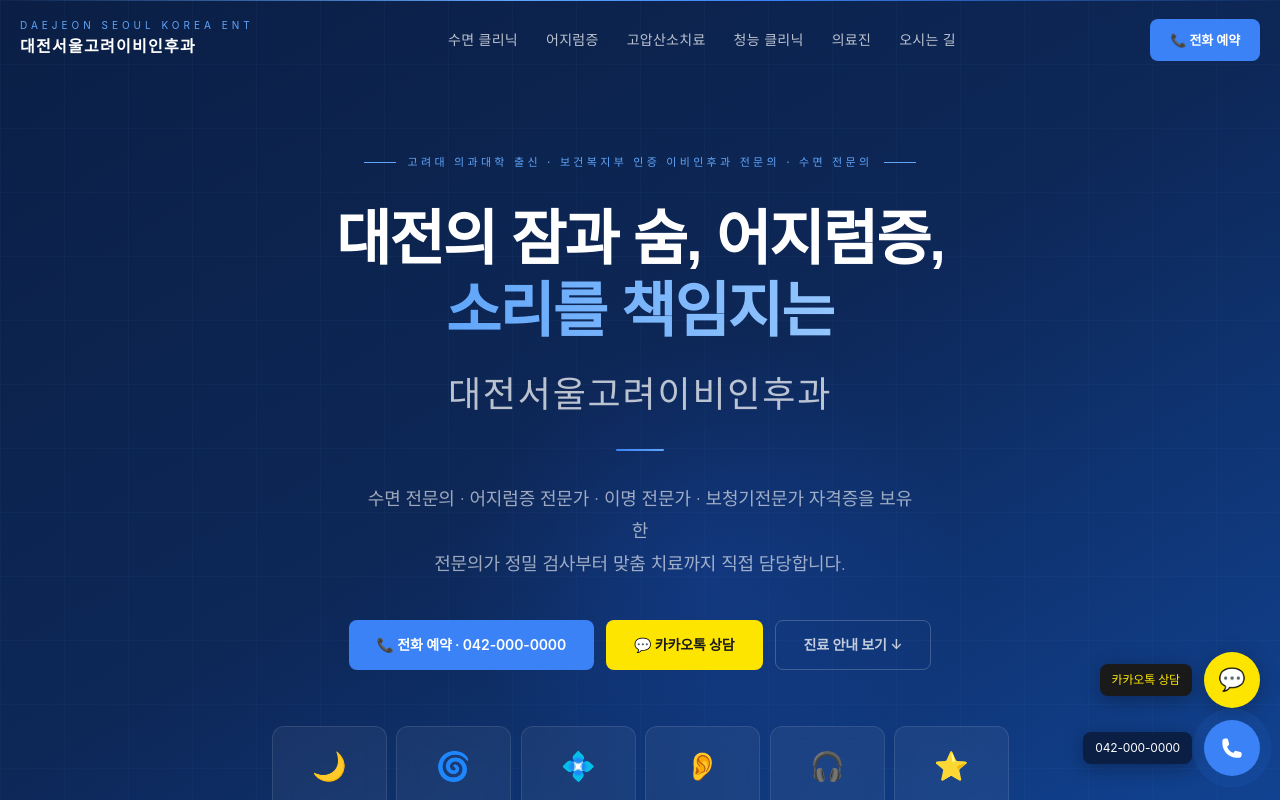
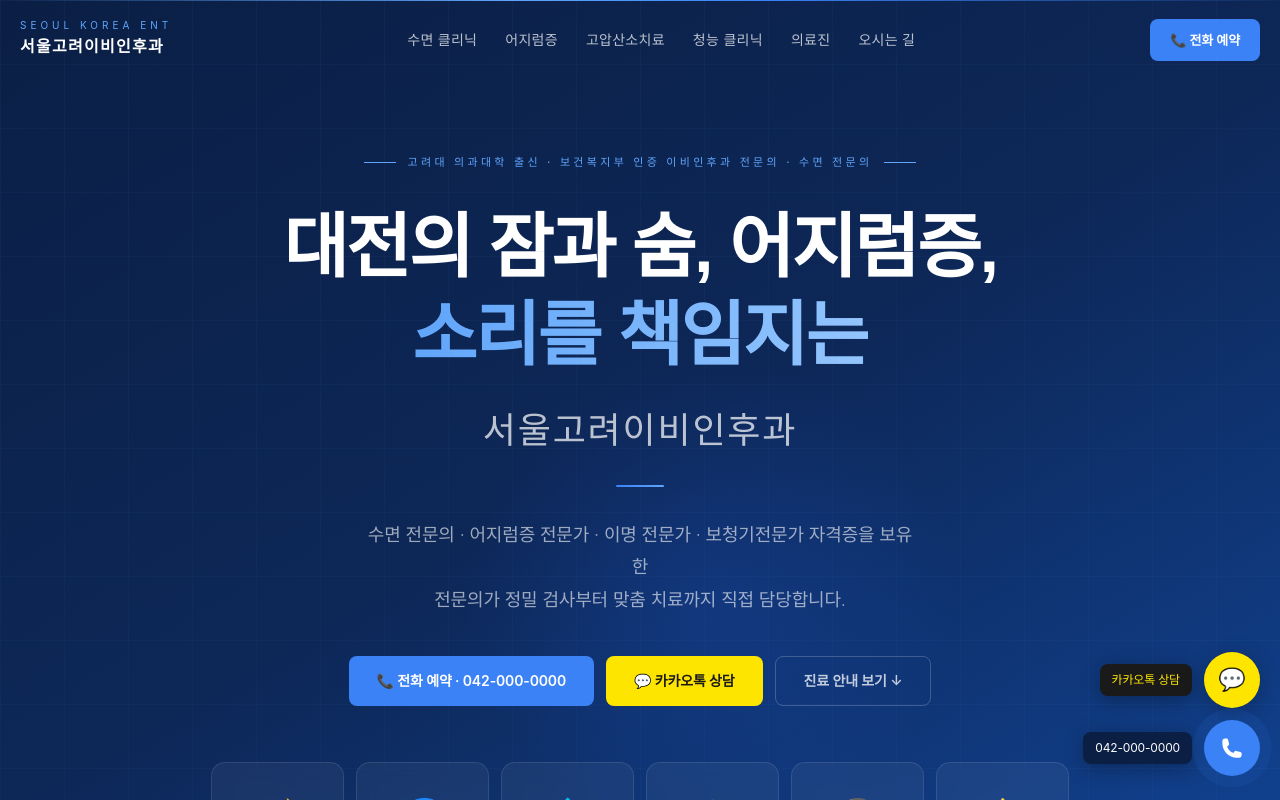
Before and after one commit to asoobii-cyber/ent, a Next.js app: page / in a window 1280 px wide. Shown: the top 800 px of the page. Built offline with nearby package versions, Linux system fonts and the light colour scheme; a web font is replaced by a local one.

Commit message:
상호명 일괄 변경 및 메인 레이아웃 확대

```diff
--- a/app/page.tsx
+++ b/app/page.tsx
@@ -35,8 +35,8 @@ img { display: block; max-width: 100%; }
 ::-webkit-scrollbar-track { background: #0B1F45; }
 ::-webkit-scrollbar-thumb { background: #3B82F6; border-radius: 3px; }
 
-/* ── 공통 컨테이너 ── */
-.ek-wrap { max-width: 1280px; margin: 0 auto; padding: 0 20px; }
+/* ── 공통 컨테이너 ── 가로폭 확대 반영 (1280px -> 1440px) */
+.ek-wrap { max-width: 1440px; margin: 0 auto; padding: 0 20px; }
 
 /* ── 섹션 공통 ── */
 .ek-section { padding: 80px 0; overflow: hidden; position: relative; }
@@ -48,7 +48,7 @@ img { display: block; max-width: 100%; }
   transition: background 0.4s, backdrop-filter 0.4s, box-shadow 0.4s;
 }
 .ek-header-inner {
-  max-width: 1280px; margin: 0 auto; padding: 0 20px;
+  max-width: 1440px; margin: 0 auto; padding: 0 20px;
   height: 64px; display: flex; align-items: center; justify-content: space-between;
 }
 @media(min-width:768px){ .ek-header-inner { height: 80px; } }
@@ -130,10 +130,11 @@ img { display: block; max-width: 100%; }
   font-size: 11px; font-weight: 500; letter-spacing: 0.3em;
   text-transform: uppercase; color: #60A5FA;
 }
+/* 대제목 크기 확대 반영 (28px->36px / 60px->72px) */
 .ek-hero-h1 {
-  font-size: clamp(28px, 5vw, 60px); font-weight: 700;
-  color: #fff; line-height: 1.2; letter-spacing: -0.03em;
-  margin-bottom: 16px; word-break: keep-all;
+  font-size: clamp(36px, 5.5vw, 72px); font-weight: 700;
+  color: #fff; line-height: 1.25; letter-spacing: -0.03em;
+  margin-bottom: 20px; word-break: keep-all;
 }
 .ek-hero-h1 .ek-grad {
   background: linear-gradient(100deg, #60A5FA, #93C5FD, #60A5FA);
@@ -158,17 +159,17 @@ img { display: block; max-width: 100%; }
 @media(min-width:768px){ .ek-hero-desc { font-size: 18px; } }
 .ek-hero-center { text-align: center; margin-bottom: 56px; }
 
-/* ── 전공 카드 그리드 ── */
+/* ── 전공 카드 그리드 크기 확대 반영 ── */
 .ek-specialty-grid {
   display: grid;
   grid-template-columns: repeat(2, 1fr);
-  gap: 10px;
+  gap: 12px;
 }
 @media(min-width:640px){ .ek-specialty-grid { grid-template-columns: repeat(3, 1fr); } }
 @media(min-width:1024px){ .ek-specialty-grid { grid-template-columns: repeat(6, 1fr); } }
 .ek-specialty-card {
   background: rgba(255,255,255,0.05); border: 1px solid rgba(255,255,255,0.10);
-  border-radius: 12px; padding: 16px 12px; display: flex; flex-direction: column;
+  border-radius: 14px; padding: 24px 16px; display: flex; flex-direction: column; /* 내외부 여백 확대 */
   align-items: center; text-align: center; cursor: pointer;
   transition: all 0.25s; backdrop-filter: blur(10px);
 }
@@ -176,8 +177,8 @@ img { display: block; max-width: 100%; }
   background: rgba(96,165,250,0.12); border-color: rgba(96,165,250,0.4);
   transform: translateY(-4px);
 }
-.ek-specialty-icon { font-size: 28px; margin-bottom: 8px; }
-.ek-specialty-title { font-size: 13px; font-weight: 600; color: #fff; margin-bottom: 4px; line-height: 1.3; }
+.ek-specialty-icon { font-size: 36px; margin-bottom: 12px; } /* 아이콘 28 -> 36 확대 */
+.ek-specialty-title { font-size: 15px; font-weight: 600; color: #fff; margin-bottom: 6px; line-height: 1.3; } /* 타이틀 13 -> 15 확대 */
 .ek-specialty-sub { font-size: 11px; font-weight: 300; color: rgba(255,255,255,0.5); line-height: 1.3; }
 
 /* ── 자격 배지 목록 ── */
@@ -424,7 +425,7 @@ img { display: block; max-width: 100%; }
 .ek-footer-legal { display: flex; gap: 20px; }
 .ek-footer-legal a:hover { color: #fff; }
 
-/* ━━━ 플로팅 버튼 ━━━ */
+/* ─── 플로팅 버튼 ─── */
 .ek-floating { position: fixed; bottom: 24px; right: 20px; z-index: 999; display: flex; flex-direction: column; gap: 12px; }
 .ek-float-btn {
   width: 56px; height: 56px; border-radius: 50%;
@@ -447,10 +448,10 @@ img { display: block; max-width: 100%; }
   50% { box-shadow: 0 0 0 14px rgba(59,130,246,0); }
 }
 
-/* ━━━ 링 데코레이션 ━━━ */
+/* ─── 링 데코레이션 ─── */
 .ek-ring { position: absolute; top:50%; left:50%; transform:translate(-50%,-50%); border-radius:50%; pointer-events:none; }
 
-/* ━━━ 섹션 구분선 ━━━ */
+/* ─── 섹션 구분선 ─── */
 .ek-top-line {
   position: absolute; top: 0; left: 0; right: 0; height: 1px;
   background: linear-gradient(90deg, transparent, #60A5FA 40%, #3B82F6 60%, transparent);
@@ -510,7 +511,7 @@ const HBOT_PRINCIPLES = [
   '챔버 내 기압을 2~3기압으로 높여 혈액·조직의 산소 용해도를 최대 20배까지 증가시킵니다.',
   '혈관이 없는 손상 조직까지 산소가 확산되어 세포 재생과 회복을 촉진합니다.',
   '달팽이관(와우)의 산소 공급을 개선하여 돌발성 난청의 회복 가능성을 높입니다.',
-]
+ ]
 
 const HBOT_INDICATIONS = [
   '돌발성 난청 집중 치료', '이명 병행 치료',   '급성 저음형 감각신경성 난청',
@@ -519,13 +520,13 @@ const HBOT_INDICATIONS = [
 ]
 
 const HEARING_SERVICES = [
-  { icon: '🔊', title: '대전 난청 클리닉',
+  { icon: '🔊', title: '서울고려 난청 클리닉',
     desc: '순음청력검사(PTA)·어음청력검사·임피던스검사를 포함한 정밀 청력 평가로 원인별 맞춤 치료를 제공합니다. 노인성·소음성·감각신경성 난청 모두 아우릅니다.',
     points: ['정밀 청력검사 일체', '노인성·소음성·감각신경성 난청', '소아 청력검사'] },
-  { icon: '🎵', title: '대전 이명 클리닉',
+  { icon: '🎵', title: '서울고려 이명 클리닉',
     desc: '이명도검사·최소차폐레벨 검사로 이명의 특성을 정밀 분석하고 이명재훈련치료(TRT)·소리치료·인지행동치료를 복합 적용합니다.',
     points: ['이명 전문가 자격증 보유', '이명재훈련치료(TRT)', '고압산소치료 병행'] },
-  { icon: '🎧', title: '대전 보청기 전문',
+  { icon: '🎧', title: '서울고려 보청기 전문',
     desc: '보청기전문가자격증을 보유한 전문의가 청력도에 맞춘 보청기를 처방하고 실이측정(REM) 기반으로 정밀 피팅합니다. 국가 보조금 처방전 발급 가능.',
     points: ['보청기전문가 자격증 보유', '실이측정(REM) 기반 피팅', '국가 보조금 처방전 발급'] },
 ]
@@ -583,8 +584,8 @@ function Header() {
     }}>
       <div className="ek-header-inner ek-wrap">
         <a href="#">
-          <div className="ek-logo-sub" style={{ color: '#60A5FA' }}>Daejeon Seoul Korea ENT</div>
-          <div className="ek-logo-main">대전서울고려이비인후과</div>
+          <div className="ek-logo-sub" style={{ color: '#60A5FA' }}>Seoul Korea ENT</div>
+          <div className="ek-logo-main">서울고려이비인후과</div>
         </a>
         <nav className="ek-nav">
           {NAV.map(n => <a key={n.label} href={n.href}>{n.label}</a>)}
@@ -647,7 +648,7 @@ function HeroSection() {
             <span className="ek-grad">소리를 책임지는</span>
           </motion.h1>
 
-          <motion.p variants={item} className="ek-hero-sub">대전서울고려이비인후과</motion.p>
+          <motion.p variants={item} className="ek-hero-sub">서울고려이비인후과</motion.p>
 
           <motion.div variants={item} className="ek-hero-divider" />
 
@@ -829,7 +830,7 @@ function HBOTSection() {
           style={{ textAlign: 'center', marginBottom: 56 }}>
           <div className="ek-label">Hyperbaric Oxygen Therapy</div>
           <h2 className="ek-section-h2" style={{ color: '#fff' }}>대전 고압산소치료</h2>
-          <h3 className="ek-section-h3" style={{ color: '#60A5FA' }}>대전서울고려이비인후과 최신 고압산소챔버</h3>
+          <h3 className="ek-section-h3" style={{ color: '#60A5FA' }}>서울고려이비인후과 최신 고압산소챔버</h3>
           <div className="ek-divider ek-divider-center" />
           <div className="ek-body-text" style={{ color: 'rgba(255,255,255,0.65)', maxWidth: 560, margin: '0 auto' }}>
             고압산소치료(HBOT)는 2~3기압 환경에서{' '}
@@ -957,11 +958,11 @@ function DoctorSection() {
         </motion.div>
 
         <div className="ek-doctor-layout">
-          {/* 좌측 프로필 (사진과 성함 정상 반영) */}
+          {/* 좌측 프로필 */}
           <motion.div initial={{ opacity: 0, x: -28 }} animate={inView ? { opacity: 1, x: 0 } : {}} transition={{ duration: 0.7, delay: 0.1 }}>
             <div className="ek-photo-placeholder" style={{ padding: 0, overflow: 'hidden' }}>
               <img
-                src="/doctor.jpg"
+                src="/doctor.png"
                 alt="원장 사진"
                 style={{ width: '100%', height: '100%', objectFit: 'cover' }}
               />
@@ -1035,7 +1036,7 @@ function Footer() {
         <motion.div className="ek-footer-cta"
           initial={{ opacity: 0, y: 22 }} animate={inView ? { opacity: 1, y: 0 } : {}} transition={{ duration: 0.7 }}>
           <div>
-            <div className="ek-footer-cta-title">대전서울고려이비인후과와 함께</div>
+            <div className="ek-footer-cta-title">서울고려이비인후과와 함께</div>
             <div className="ek-footer-cta-sub">코골이, 어지럼증, 난청·이명으로 고민이 있으시다면 전문의와 상담하세요.</div>
           </div>
           <div className="ek-footer-cta-btns">
@@ -1050,11 +1051,11 @@ function Footer() {
 
           {/* 병원 정보 */}
           <div>
-            <div className="ek-footer-brand-sub">Daejeon Seoul Korea ENT</div>
-            <div className="ek-footer-brand-main">대전서울고려이비인후과</div>
+            <div className="ek-footer-brand-sub">Seoul Korea ENT</div>
+            <div className="ek-footer-brand-main">서울고려이비인후과</div>
             <div className="ek-footer-info">
               {[
-                { icon: '📍', text: '대전광역시 중구 대종로 OOO\nOO빌딩 O층' },           // ← 실제 주소 교체
+                { icon: '📍', text: '대전광역시 중구 대종로 OOO\nOO빌딩 O층' },
                 { icon: '📞', text: PHONE,           href: `tel:${PHONE}` },
                 { icon: '✉️', text: 'djkoreaent@gmail.com' },
                 { icon: '🌐', text: 'djkoreaent.kr', href: 'https://djkoreaent.kr' },
@@ -1100,7 +1101,7 @@ function Footer() {
                 </a>
               ))}
             </div>
-            <a href="https://maps.google.com/?q=대전서울고려이비인후과"
+            <a href="https://maps.google.com/?q=서울고려이비인후과"
                target="_blank" rel="noopener noreferrer" className="ek-map-btn">
               🗺️ Google 지도로 보기
             </a>
@@ -1109,7 +1110,7 @@ function Footer() {
 
         {/* 최하단 */}
         <div className="ek-footer-bottom">
-          <span>© {new Date().getFullYear()} 대전서울고려이비인후과. All rights reserved.</span>
+          <span>© {new Date().getFullYear()} 서울고려이비인후과. All rights reserved.</span>
           <span style={{ display: 'none' }} id="ek-seo-footer">대전 코골이 · 수면무호흡 · 어지럼증 · 고압산소치료 · 난청 · 이명 · 보청기</span>
           <div className="ek-footer-legal">
             <a href="/privacy">개인정보처리방침</a>
@@ -1179,7 +1180,6 @@ function FloatingButtons() {
 export default function Page() {
   return (
     <>
-      {/* 모든 CSS를 여기서 직접 주입 — Tailwind 불필요 */}
       <style dangerouslySetInnerHTML={{ __html: CSS }} />
 
       <Header />
```
Also changed, not shown: 1 other file (tests, documents, lock files or other folders).
